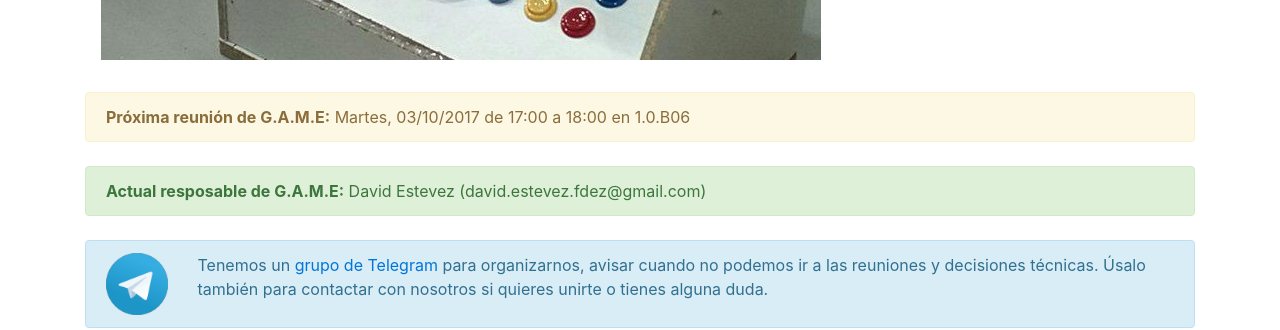
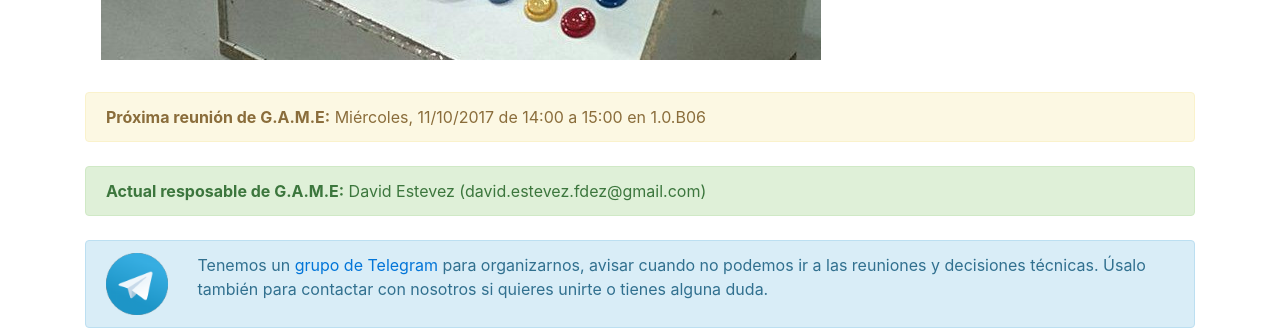
Before and after one commit to asrob-uc3m/asrob-uc3m.github.io, a Jekyll site: the page built from _workgroups/2017-05-28-game.markdown, in a window 1280 px wide and 900 px high, scrolled down 1053 px. Shown: the part 153-483 px from the top of the window. Built offline with Jekyll 4.4.1, drawn with Linux system fonts in a browser that asks for light colours.

Commit message:
One new meeting

```diff
--- a/_workgroups/2017-05-28-game.markdown
+++ b/_workgroups/2017-05-28-game.markdown
@@ -10,7 +10,8 @@ picture: /img/game.png
 picture_full: /img/game-full.jpg
 manager: David Estevez
 manager_email: david.estevez.fdez@gmail.com
-next_meeting:  Martes, 03/10/2017 de 17:00 a 18:00 en 1.0.B06
+next_meeting:  Miércoles, 11/10/2017 de 14:00 a 15:00 en 1.0.B06
+next_meeting_doodle: http://doodle.com/poll/bdd8rc2qvq699umh
 layout: workgroup
 ---
 
```
